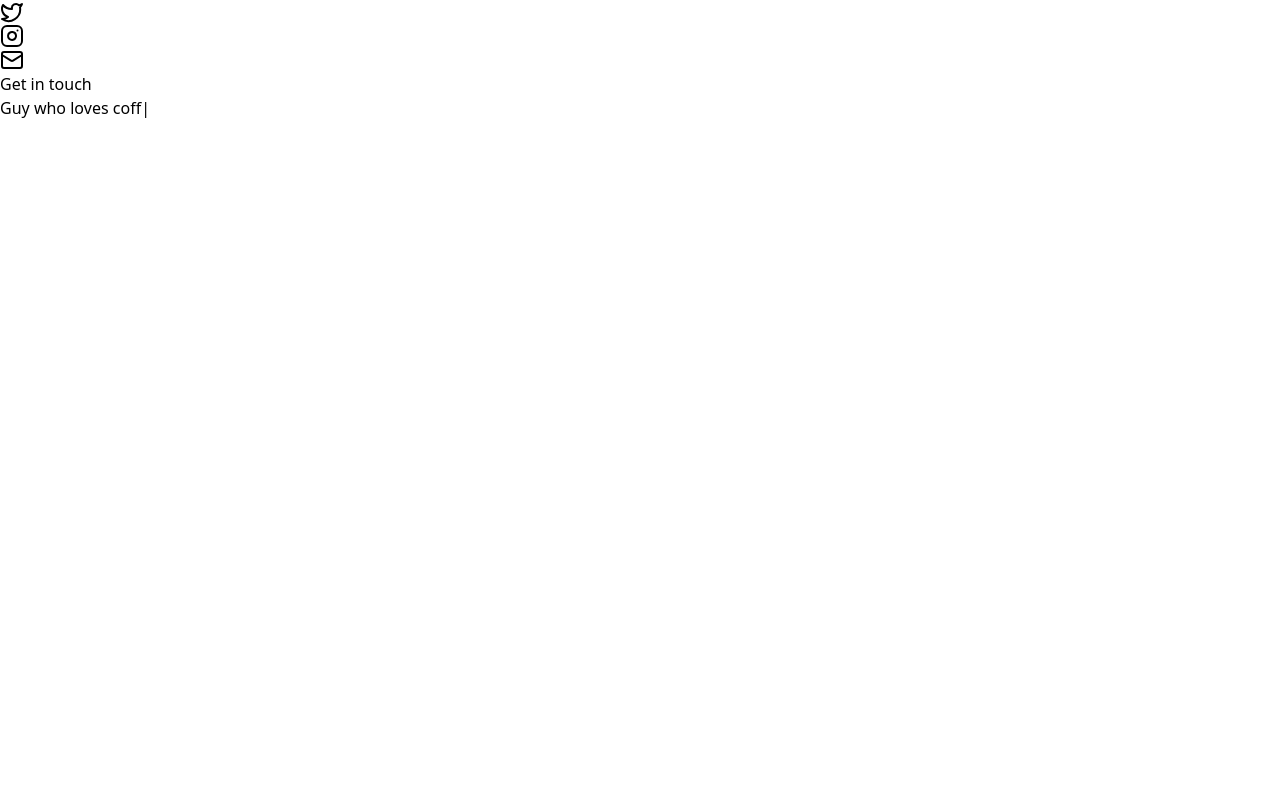
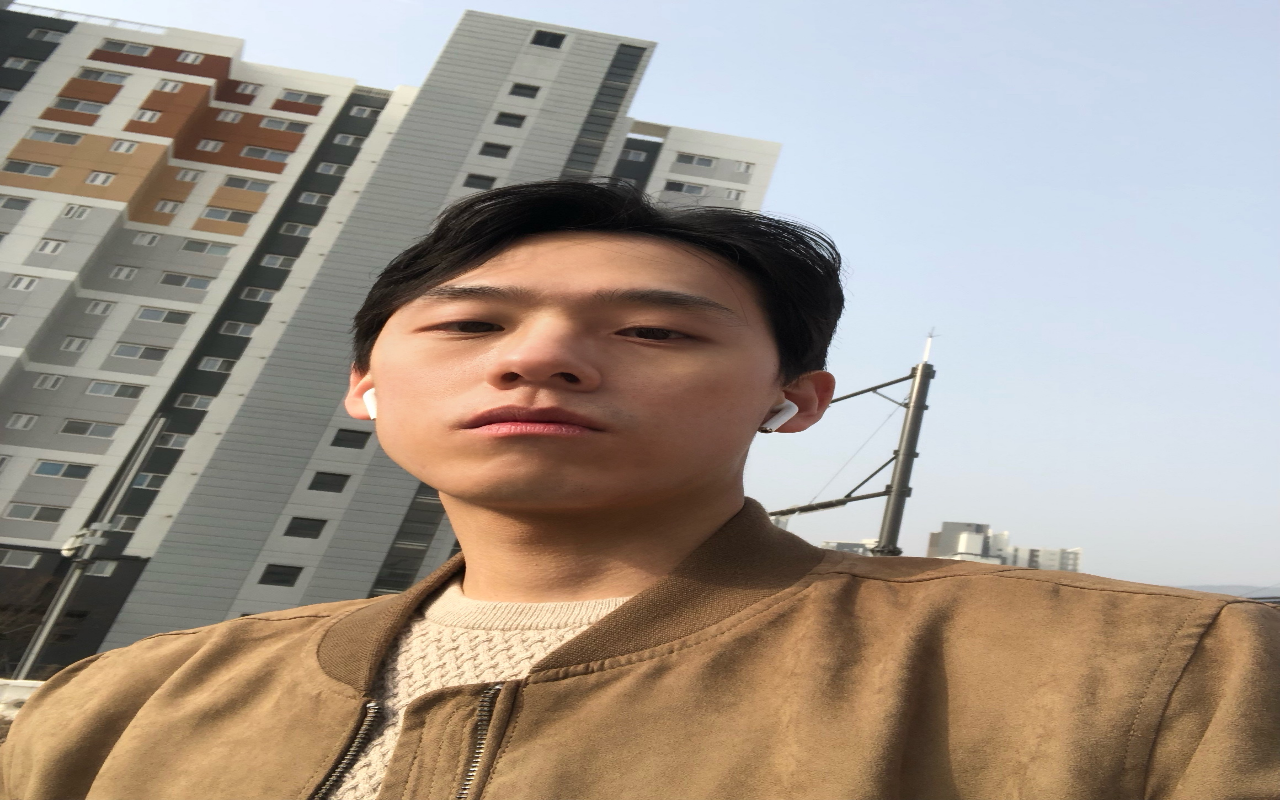
Before and after one commit to Valentin1495/Movies, a Next.js app: page / in a window 1280 px wide. Built offline with nearby package versions, Linux system fonts and the light colour scheme.

Commit message:
Build hero section

```diff
--- a/app/globals.css
+++ b/app/globals.css
@@ -51,7 +51,7 @@
   /* TypewriterEffect.css */
 
   .typewriter-cursor {
-    @apply text-xl text-neutral-400;
+    @apply text-6xl text-neutral-500;
     animation: blink-caret 0.75s step-end infinite; /* Create a blinking cursor effect */
   }
 
@@ -65,4 +65,8 @@
       opacity: 1;
     }
   }
+
+  .hero-link {
+    @apply text-neutral-400 inline-block hover:text-black hover:scale-110 transition-all uppercase;
+  }
 }
--- a/app/layout.tsx
+++ b/app/layout.tsx
@@ -14,7 +14,7 @@
 }) {
   return (
     <html lang='en'>
-      <body>
+      <body className='max-w-md sm:max-w-4xl mx-auto'>
         <Header />
         {children}
       </body>
--- /dev/null
+++ b/components/background-circle.tsx
@@ -0,0 +1,24 @@
+'use client';
+
+import { motion } from 'framer-motion';
+
+export default function BackgroundCircle() {
+  return (
+    <motion.div
+      initial={{
+        opacity: 0,
+      }}
+      animate={{
+        scale: [1, 2, 2, 2.3, 0],
+        opacity: [0.1, 0.2, 0.4, , 0.8, 0.1, 0.5],
+        borderRadius: ['20%', '20%', '50%', '80%', '20%'],
+      }}
+      transition={{
+        duration: 2.5,
+      }}
+      className='absolute top-1/2 -translate-y-1/2 -mt-40'
+    >
+      <div className='w-[300px] h-[300px] rounded-full border border-neutral-400'></div>
+    </motion.div>
+  );
+}
--- a/components/header.tsx
+++ b/components/header.tsx
@@ -6,7 +6,7 @@
 
 export default function Header() {
   return (
-    <header className='max-w-7xl mx-auto px-5 py-2.5 sm:px-10 sm:py-5 flex justify-between items-center'>
+    <header className='sticky top-0 py-2.5 sm:px-10 sm:py-5 flex justify-between items-center'>
       <motion.div
         initial={{
           x: -500,
--- a/components/hero.tsx
+++ b/components/hero.tsx
@@ -1,9 +1,40 @@
+import Link from 'next/link';
+import BackgroundCircle from './background-circle';
 import TypewriterEffect from './typewriter-effect';
+import Image from 'next/image';
 
 export default function Hero() {
   return (
-    <div>
-      <TypewriterEffect />
+    <div className='relative flex justify-center mt-40 sm:px-10'>
+      <div className='gap-y-5 flex flex-col items-center'>
+        <div className='relative mx-auto h-40 w-40 rounded-full overflow-hidden'>
+          <Image
+            src={'/avatar.JPEG'}
+            alt='avatar'
+            fill
+            priority
+            sizes='100%'
+            className='object-cover'
+          />
+        </div>
+        <h1 className='uppercase text-sm tracking-[15px] text-neutral-500'>
+          frontend developer
+        </h1>
+        <TypewriterEffect />
+        <div className='space-x-10 mt-3'>
+          <Link href={'#about'} className='hero-link'>
+            about
+          </Link>
+          <Link href={'#skills'} className='hero-link'>
+            skills
+          </Link>
+          <Link href={'#projects'} className='hero-link'>
+            projects
+          </Link>
+        </div>
+      </div>
+
+      <BackgroundCircle />
     </div>
   );
 }
--- a/components/typewriter-effect.tsx
+++ b/components/typewriter-effect.tsx
@@ -8,12 +8,12 @@
       options={{
         strings: [
           "Hey, I'm Noah.",
-          'Guy who loves coffee.',
-          'But loves to code more.',
+          'Guy who loves coffee,',
+          'but loves to code more.',
         ],
         autoStart: true,
         loop: true,
-        wrapperClassName: 'text-xl font-bold text-neutral-400',
+        wrapperClassName: 'text-5xl md:text-6xl font-bold text-neutral-500',
         cursorClassName: 'typewriter-cursor',
       }}
     />
```
Also changed, not shown: public/avatar.JPEG (added).
